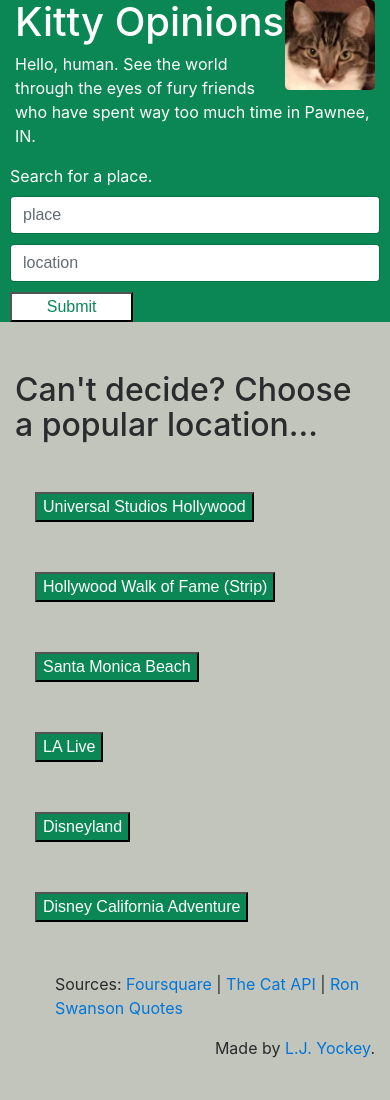
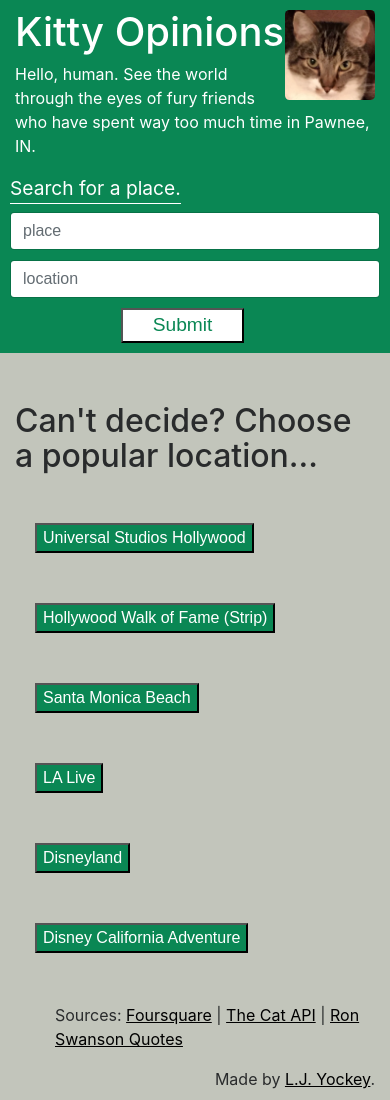
Before and after one commit to leovolving/kitty-opinions, a plain HTML site: page index.html in a window 390 px wide. Before the commit the page ends 1076 px from the top, so only its background shows below. Drawn offline with nearby package versions, Linux system fonts and the light colour scheme.

Commit message:
added color to footer and made .search-fail responsive

```diff
--- a/css/main.css
+++ b/css/main.css
@@ -9,6 +9,10 @@ body {
 	margin-right: 10px;
 }
 
+header {
+	padding-top: 10px;
+}
+
 header, button {
 	background-color: #0A8754;
 	color: white;
@@ -18,6 +22,7 @@ button:focus, button:hover {
 	background-color: white;
 	color: #0A8754;
 	cursor: pointer;
+	outline: none;
 }
 
 header img {
@@ -44,23 +49,31 @@ form {
 }
 
 fieldset {
+	font-size: 1.2em;
 	color: white;
 	margin: 0 10px;
+}
+
+label {
+	border-bottom: 1px solid white;
 }
 
 form button {
 	background-color: white;
 	color: #0A8754;
 	width: 33.3%;
-	margin-left: auto;
+	margin-left: 30%;
 	margin-right: auto;
+	margin-bottom: 10px;
 }
 
 form button:focus, form button:hover {
-	outline: none;
+	/*outline: none;*/
+	background-color: #C2C5BB;
 }
 
 input {
+	background-color: #C2C5BB;
 	margin-bottom: 10px;
 }
 
@@ -87,7 +100,7 @@ input {
 	text-align: center;
 	font-weight: bold;
 	color: red;
-	font-size: 1.2em;
+	font-size: 0.9em;
 }
 
 #search-fail-image {
@@ -97,8 +110,15 @@ input {
 	margin-right: auto;
 }
 
-a#search-fail-image {
-	padding: 0;
+footer a {
+	color: black;
+	text-decoration: underline;
+}
+
+footer a:hover, footer a:focus {
+	color: #0A8754;
+	outline-color: #0A8754;
+	text-decoration: none;
 }
 
 ul {
@@ -119,4 +139,8 @@ footer p {
 		width: 50%;
 		margin: 0 auto;
 	}
+
+	#search-fail {
+		font-size: 1.2em;
+	}
 }
```
